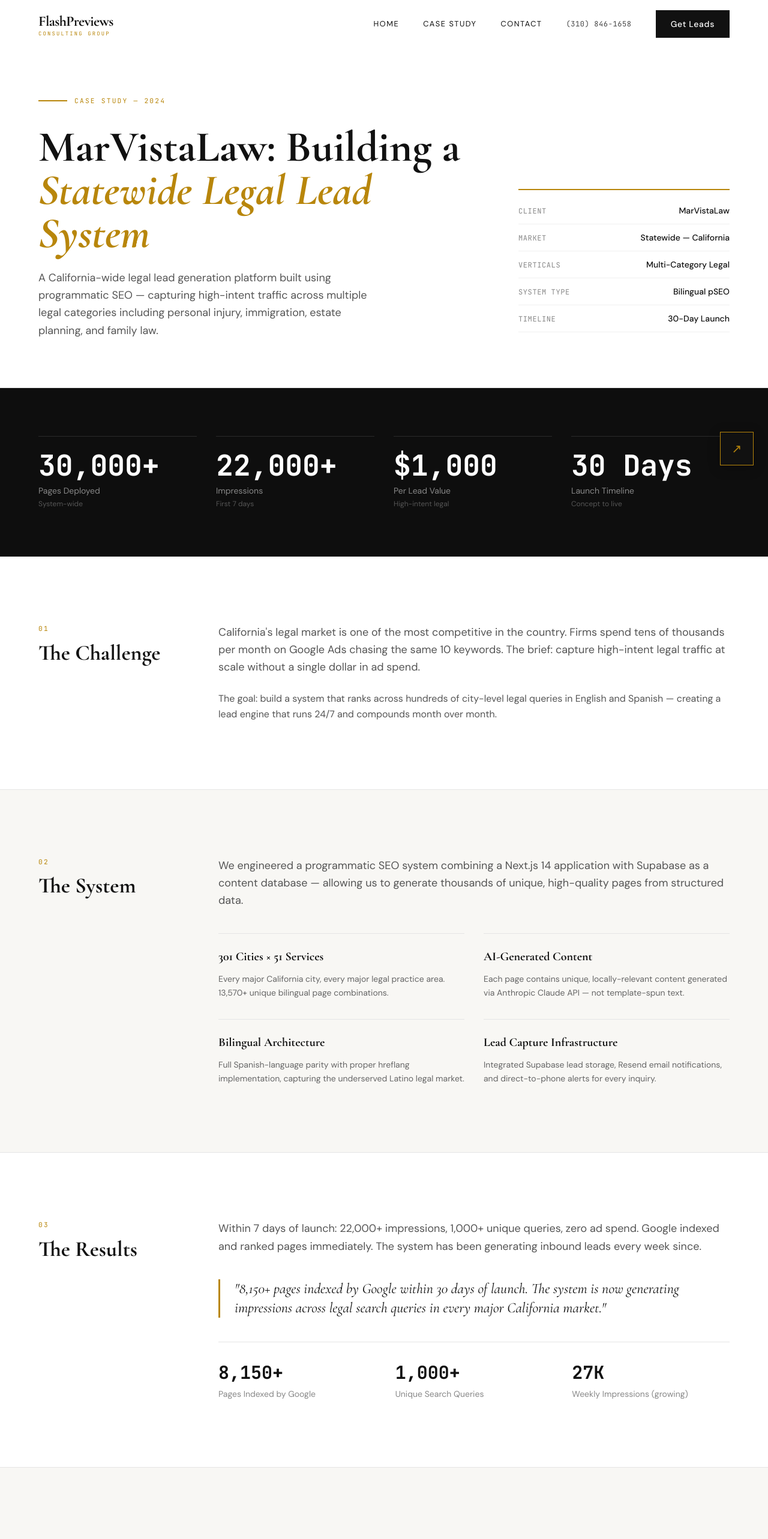
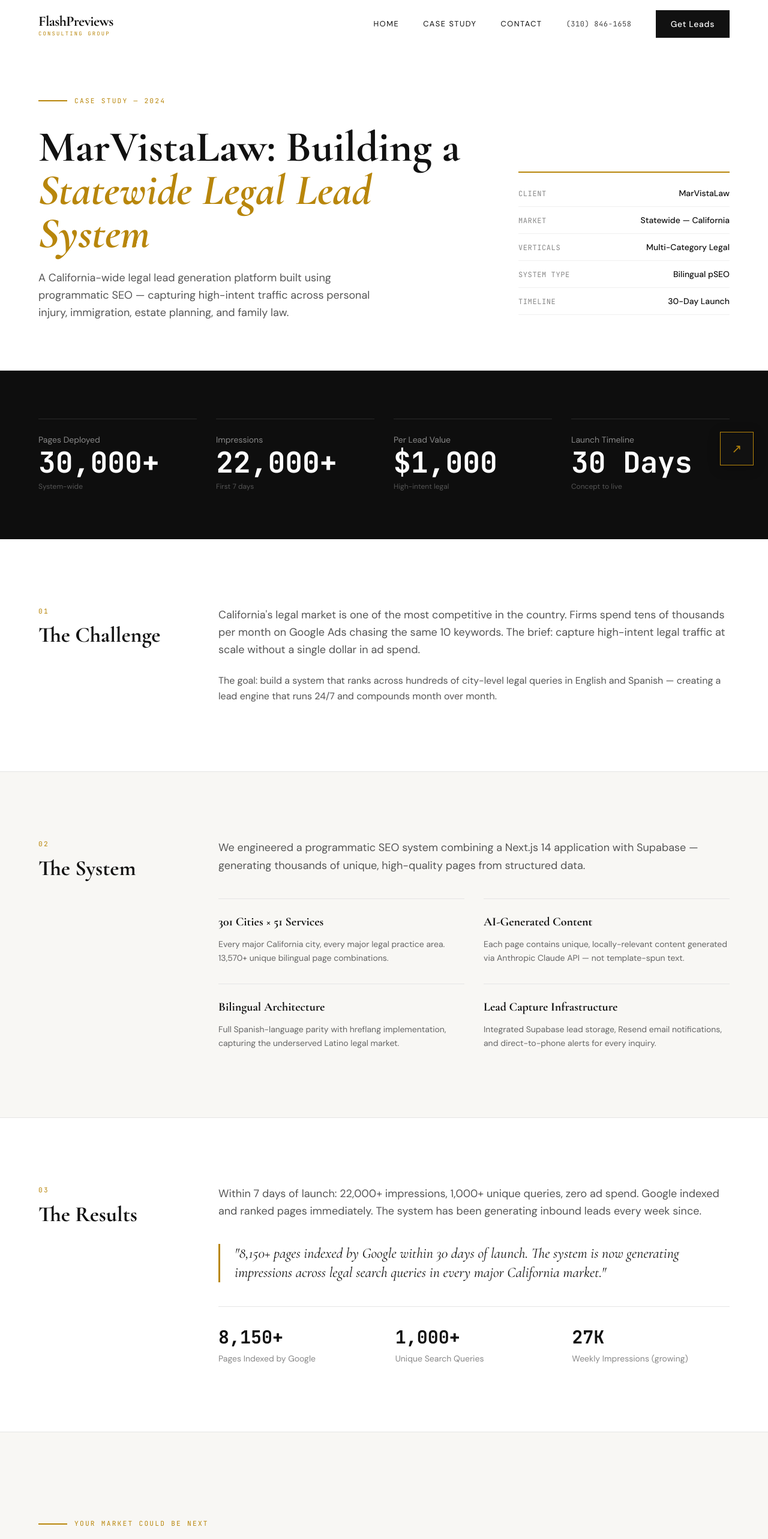
Before and after one commit to Ahorasi360/flashpreviews, a Next.js app: page /case-study in a window 1280 px wide. Shown: the top 2566 px of the page at 60% size. Built offline with nearby package versions, Linux system fonts and the light colour scheme.

Commit message:
ada+mobile: role=main, dl/dt/dd, aria-labels, blockquote, list semantics

```diff
--- a/app/case-study/page.tsx
+++ b/app/case-study/page.tsx
@@ -10,10 +10,10 @@
 };
 
 const RESULTS = [
-  { num: '30,000+', label: 'Pages Deployed', sub: 'System-wide' },
-  { num: '22,000+', label: 'Impressions', sub: 'First 7 days' },
-  { num: '$1,000', label: 'Per Lead Value', sub: 'High-intent legal' },
-  { num: '30 Days', label: 'Launch Timeline', sub: 'Concept to live' },
+  { num: '30,000+', label: 'Pages Deployed',    sub: 'System-wide' },
+  { num: '22,000+', label: 'Impressions',        sub: 'First 7 days' },
+  { num: '$1,000',  label: 'Per Lead Value',     sub: 'High-intent legal' },
+  { num: '30 Days', label: 'Launch Timeline',    sub: 'Concept to live' },
 ];
 
 export default function CaseStudy() {
@@ -21,62 +21,66 @@
     <div className="min-h-screen bg-white">
       <Navigation />
 
-      {/* HEADER */}
-      <section className="pt-32 md:pt-40 pb-16 md:pb-20 border-b border-[#E5E5E5]">
+      <main id="main-content" role="main">
+
+        {/* Header */}
+        <section className="pt-32 md:pt-40 pb-16 md:pb-20 border-b border-[#E5E5E5]" aria-label="Case study overview">
           <div className="container">
             <div className="flex items-center gap-3 mb-8">
-            <div className="gold-rule-short" />
+              <div className="gold-rule-short" aria-hidden="true" />
               <span className="section-label">Case Study — 2024</span>
             </div>
             <div className="grid md:grid-cols-3 gap-12 items-end">
               <div className="md:col-span-2">
-              <h1 className="text-5xl md:text-6xl lg:text-7xl text-[#111111] leading-tight mb-6" style={{ fontFamily: "'Cormorant Garamond', serif", fontWeight: 700 }}>
+                <h1 className="text-5xl md:text-6xl lg:text-7xl text-[#111111] leading-tight mb-6" style={{ fontFamily:"'Cormorant Garamond', serif", fontWeight:700 }}>
                   MarVistaLaw: Building a<br /><em className="text-[#B8860B]">Statewide Legal Lead System</em>
                 </h1>
                 <p className="text-[#555555] text-lg leading-relaxed max-w-xl">
-                A California-wide legal lead generation platform built using programmatic SEO — capturing high-intent traffic across multiple legal categories including personal injury, immigration, estate planning, and family law.
+                  A California-wide legal lead generation platform built using programmatic SEO — capturing high-intent traffic across personal injury, immigration, estate planning, and family law.
                 </p>
               </div>
-            <div className="border-t-2 border-[#B8860B] pt-6">
+              <aside aria-label="Project details" className="border-t-2 border-[#B8860B] pt-6">
+                <dl>
                   {[
-                { label: 'Client', value: 'MarVistaLaw' },
-                { label: 'Market', value: 'Statewide — California' },
-                { label: 'Verticals', value: 'Multi-Category Legal' },
-                { label: 'System Type', value: 'Bilingual pSEO' },
-                { label: 'Timeline', value: '30-Day Launch' },
-              ].map((item) => (
+                    { label:'Client',      value:'MarVistaLaw' },
+                    { label:'Market',      value:'Statewide — California' },
+                    { label:'Verticals',   value:'Multi-Category Legal' },
+                    { label:'System Type', value:'Bilingual pSEO' },
+                    { label:'Timeline',    value:'30-Day Launch' },
+                  ].map(item => (
                     <div key={item.label} className="flex justify-between items-baseline border-b border-[#F0F0F0] pb-3 mb-3">
-                  <span className="text-[#888888] text-xs tracking-wider uppercase" style={{ fontFamily: "'JetBrains Mono', monospace" }}>{item.label}</span>
-                  <span className="text-[#111111] text-sm font-medium">{item.value}</span>
+                      <dt className="text-[#888888] text-xs tracking-wider uppercase" style={{ fontFamily:"'JetBrains Mono', monospace" }}>{item.label}</dt>
+                      <dd className="text-[#111111] text-sm font-medium">{item.value}</dd>
                     </div>
                   ))}
-            </div>
+                </dl>
+              </aside>
             </div>
           </div>
         </section>
 
-      {/* RESULTS BANNER */}
-      <section className="bg-[#0E0E0E] py-16 md:py-20">
+        {/* Results banner */}
+        <section className="bg-[#0E0E0E] py-16 md:py-20" aria-label="Key results">
           <div className="container">
-          <div className="grid grid-cols-2 md:grid-cols-4 gap-8">
-            {RESULTS.map((r) => (
+            <dl className="grid grid-cols-2 md:grid-cols-4 gap-8">
+              {RESULTS.map(r => (
                 <div key={r.label} className="border-t border-[#2A2A2A] pt-6">
-                <div className="text-4xl md:text-5xl font-bold text-white mb-2" style={{ fontFamily: "'JetBrains Mono', monospace" }}>{r.num}</div>
-                <p className="text-[#888888] text-sm mb-1">{r.label}</p>
+                  <dt className="text-[#888888] text-sm mb-1">{r.label}</dt>
+                  <dd className="text-4xl md:text-5xl font-bold text-white mb-2" style={{ fontFamily:"'JetBrains Mono', monospace" }}>{r.num}</dd>
                   <p className="text-[#555555] text-xs">{r.sub}</p>
                 </div>
               ))}
-          </div>
+            </dl>
           </div>
         </section>
 
-      {/* THE CHALLENGE */}
-      <section className="py-20 md:py-28 border-b border-[#E5E5E5]">
+        {/* The Challenge */}
+        <section className="py-20 md:py-28 border-b border-[#E5E5E5]" aria-label="The challenge">
           <div className="container">
             <div className="grid md:grid-cols-12 gap-12">
               <div className="md:col-span-3">
-              <span className="section-label block mb-3">01</span>
-              <h2 className="text-3xl md:text-4xl text-[#111111]" style={{ fontFamily: "'Cormorant Garamond', serif", fontWeight: 700 }}>The Challenge</h2>
+                <span className="section-label block mb-3" aria-hidden="true">01</span>
+                <h2 className="text-3xl md:text-4xl text-[#111111]" style={{ fontFamily:"'Cormorant Garamond', serif", fontWeight:700 }}>The Challenge</h2>
               </div>
               <div className="md:col-span-9">
                 <p className="text-[#555555] text-lg leading-relaxed mb-6">
@@ -90,89 +94,90 @@
           </div>
         </section>
 
-      {/* THE SYSTEM */}
-      <section className="py-20 md:py-28 bg-[#F8F7F4] border-b border-[#E5E5E5]">
+        {/* The System */}
+        <section className="py-20 md:py-28 bg-[#F8F7F4] border-b border-[#E5E5E5]" aria-label="The system we built">
           <div className="container">
             <div className="grid md:grid-cols-12 gap-12">
               <div className="md:col-span-3">
-              <span className="section-label block mb-3">02</span>
-              <h2 className="text-3xl md:text-4xl text-[#111111]" style={{ fontFamily: "'Cormorant Garamond', serif", fontWeight: 700 }}>The System</h2>
+                <span className="section-label block mb-3" aria-hidden="true">02</span>
+                <h2 className="text-3xl md:text-4xl text-[#111111]" style={{ fontFamily:"'Cormorant Garamond', serif", fontWeight:700 }}>The System</h2>
               </div>
               <div className="md:col-span-9">
                 <p className="text-[#555555] text-lg leading-relaxed mb-10">
-                We engineered a programmatic SEO system combining a Next.js 14 application with Supabase as a content database — allowing us to generate thousands of unique, high-quality pages from structured data.
+                  We engineered a programmatic SEO system combining a Next.js 14 application with Supabase — generating thousands of unique, high-quality pages from structured data.
                 </p>
-              <div className="grid md:grid-cols-2 gap-8">
+                <ul className="grid md:grid-cols-2 gap-8 list-none" aria-label="System components">
                   {[
-                  { title: '301 Cities × 51 Services', desc: 'Every major California city, every major legal practice area. 13,570+ unique bilingual page combinations.' },
-                  { title: 'AI-Generated Content', desc: 'Each page contains unique, locally-relevant content generated via Anthropic Claude API — not template-spun text.' },
-                  { title: 'Bilingual Architecture', desc: 'Full Spanish-language parity with proper hreflang implementation, capturing the underserved Latino legal market.' },
-                  { title: 'Lead Capture Infrastructure', desc: 'Integrated Supabase lead storage, Resend email notifications, and direct-to-phone alerts for every inquiry.' },
-                ].map((item) => (
-                  <div key={item.title} className="border-t border-[#E5E5E5] pt-6">
-                    <h3 className="text-xl text-[#111111] mb-3" style={{ fontFamily: "'Cormorant Garamond', serif", fontWeight: 700 }}>{item.title}</h3>
+                    { title:'301 Cities × 51 Services', desc:'Every major California city, every major legal practice area. 13,570+ unique bilingual page combinations.' },
+                    { title:'AI-Generated Content',     desc:'Each page contains unique, locally-relevant content generated via Anthropic Claude API — not template-spun text.' },
+                    { title:'Bilingual Architecture',   desc:'Full Spanish-language parity with hreflang implementation, capturing the underserved Latino legal market.' },
+                    { title:'Lead Capture Infrastructure', desc:'Integrated Supabase lead storage, Resend email notifications, and direct-to-phone alerts for every inquiry.' },
+                  ].map(item => (
+                    <li key={item.title} className="border-t border-[#E5E5E5] pt-6">
+                      <h3 className="text-xl text-[#111111] mb-3" style={{ fontFamily:"'Cormorant Garamond', serif", fontWeight:700 }}>{item.title}</h3>
                       <p className="text-[#666666] text-sm leading-relaxed">{item.desc}</p>
-                  </div>
+                    </li>
                   ))}
-              </div>
+                </ul>
               </div>
             </div>
           </div>
         </section>
 
-      {/* THE RESULTS */}
-      <section className="py-20 md:py-28 border-b border-[#E5E5E5]">
+        {/* The Results */}
+        <section className="py-20 md:py-28 border-b border-[#E5E5E5]" aria-label="Results achieved">
           <div className="container">
             <div className="grid md:grid-cols-12 gap-12">
               <div className="md:col-span-3">
-              <span className="section-label block mb-3">03</span>
-              <h2 className="text-3xl md:text-4xl text-[#111111]" style={{ fontFamily: "'Cormorant Garamond', serif", fontWeight: 700 }}>The Results</h2>
+                <span className="section-label block mb-3" aria-hidden="true">03</span>
+                <h2 className="text-3xl md:text-4xl text-[#111111]" style={{ fontFamily:"'Cormorant Garamond', serif", fontWeight:700 }}>The Results</h2>
               </div>
               <div className="md:col-span-9">
                 <p className="text-[#555555] text-lg leading-relaxed mb-10">
                   Within 7 days of launch: 22,000+ impressions, 1,000+ unique queries, zero ad spend. Google indexed and ranked pages immediately. The system has been generating inbound leads every week since.
                 </p>
-              <div className="gold-callout mb-10">
-                <p className="text-[#111111] text-xl md:text-2xl leading-relaxed" style={{ fontFamily: "'Cormorant Garamond', serif", fontStyle: 'italic' }}>
+                <blockquote className="gold-callout mb-10" cite="https://www.flashpreviewsconsultinggroup.com/case-study">
+                  <p className="text-[#111111] text-xl md:text-2xl leading-relaxed" style={{ fontFamily:"'Cormorant Garamond', serif", fontStyle:'italic' }}>
                     "8,150+ pages indexed by Google within 30 days of launch. The system is now generating impressions across legal search queries in every major California market."
                   </p>
-              </div>
-              <div className="grid grid-cols-3 gap-8 border-t border-[#E5E5E5] pt-8">
+                </blockquote>
+                <dl className="grid grid-cols-3 gap-8 border-t border-[#E5E5E5] pt-8">
                   {[
-                  { num: '8,150+', label: 'Pages Indexed by Google' },
-                  { num: '1,000+', label: 'Unique Search Queries' },
-                  { num: '27K', label: 'Weekly Impressions (growing)' },
-                ].map((item) => (
+                    { num:'8,150+', label:'Pages Indexed by Google' },
+                    { num:'1,000+', label:'Unique Search Queries' },
+                    { num:'27K',    label:'Weekly Impressions (growing)' },
+                  ].map(item => (
                     <div key={item.label}>
-                    <div className="text-3xl font-bold text-[#111111] mb-2" style={{ fontFamily: "'JetBrains Mono', monospace" }}>{item.num}</div>
-                    <div className="text-[#888888] text-sm">{item.label}</div>
+                      <dd className="text-3xl font-bold text-[#111111] mb-2" style={{ fontFamily:"'JetBrains Mono', monospace" }}>{item.num}</dd>
+                      <dt className="text-[#888888] text-sm">{item.label}</dt>
                     </div>
                   ))}
-              </div>
+                </dl>
               </div>
             </div>
           </div>
         </section>
 
         {/* CTA */}
-      <section className="py-24 md:py-36 bg-[#F8F7F4]">
+        <section className="py-24 md:py-36 bg-[#F8F7F4]" aria-label="Contact call to action">
           <div className="container">
             <div className="max-w-2xl">
               <div className="flex items-center gap-3 mb-8">
-              <div className="gold-rule-short" />
+                <div className="gold-rule-short" aria-hidden="true" />
                 <span className="section-label">Your Market Could Be Next</span>
               </div>
-            <h2 className="text-4xl md:text-5xl text-[#111111] leading-tight mb-8" style={{ fontFamily: "'Cormorant Garamond', serif", fontWeight: 700 }}>
+              <h2 className="text-4xl md:text-5xl text-[#111111] leading-tight mb-8" style={{ fontFamily:"'Cormorant Garamond', serif", fontWeight:700 }}>
                 We build one system per market. Is yours available?
               </h2>
               <div className="flex flex-col sm:flex-row gap-4">
                 <Link href="/contact" className="btn-primary text-center">Request a Consultation</Link>
-              <a href="tel:3108461658" className="btn-ghost text-center" style={{ fontFamily: "'JetBrains Mono', monospace", fontSize: '0.8rem', letterSpacing: '0.1em' }}>(310) 846-1658</a>
+                <a href="tel:3108461658" className="btn-ghost text-center" style={{ fontFamily:"'JetBrains Mono', monospace", fontSize:'0.8rem', letterSpacing:'0.1em' }} aria-label="Call 310-846-1658">(310) 846-1658</a>
               </div>
             </div>
           </div>
         </section>
 
+      </main>
       <Footer />
     </div>
   );
```
Lines whose indentation alone changed are shown as unchanged.
